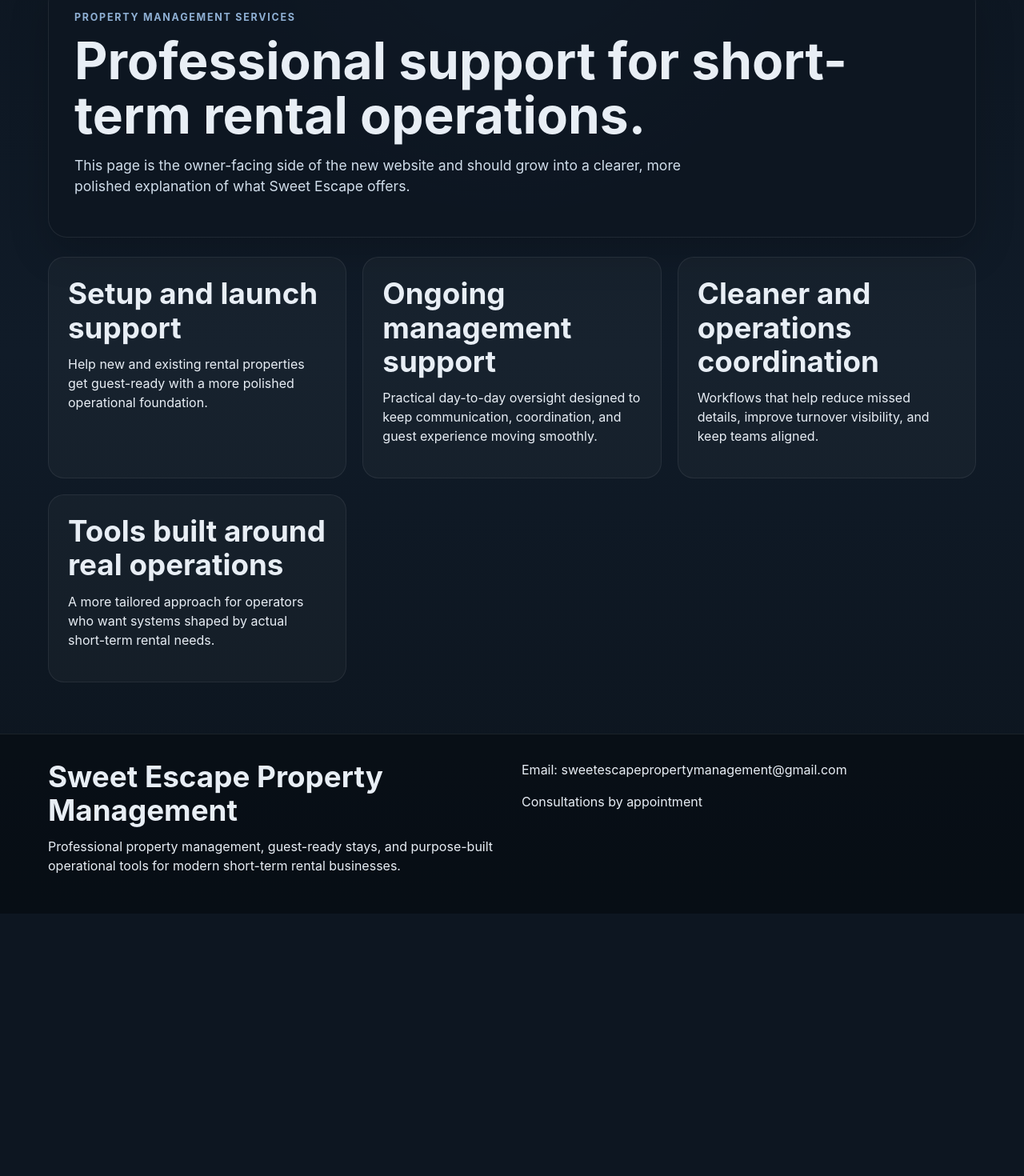
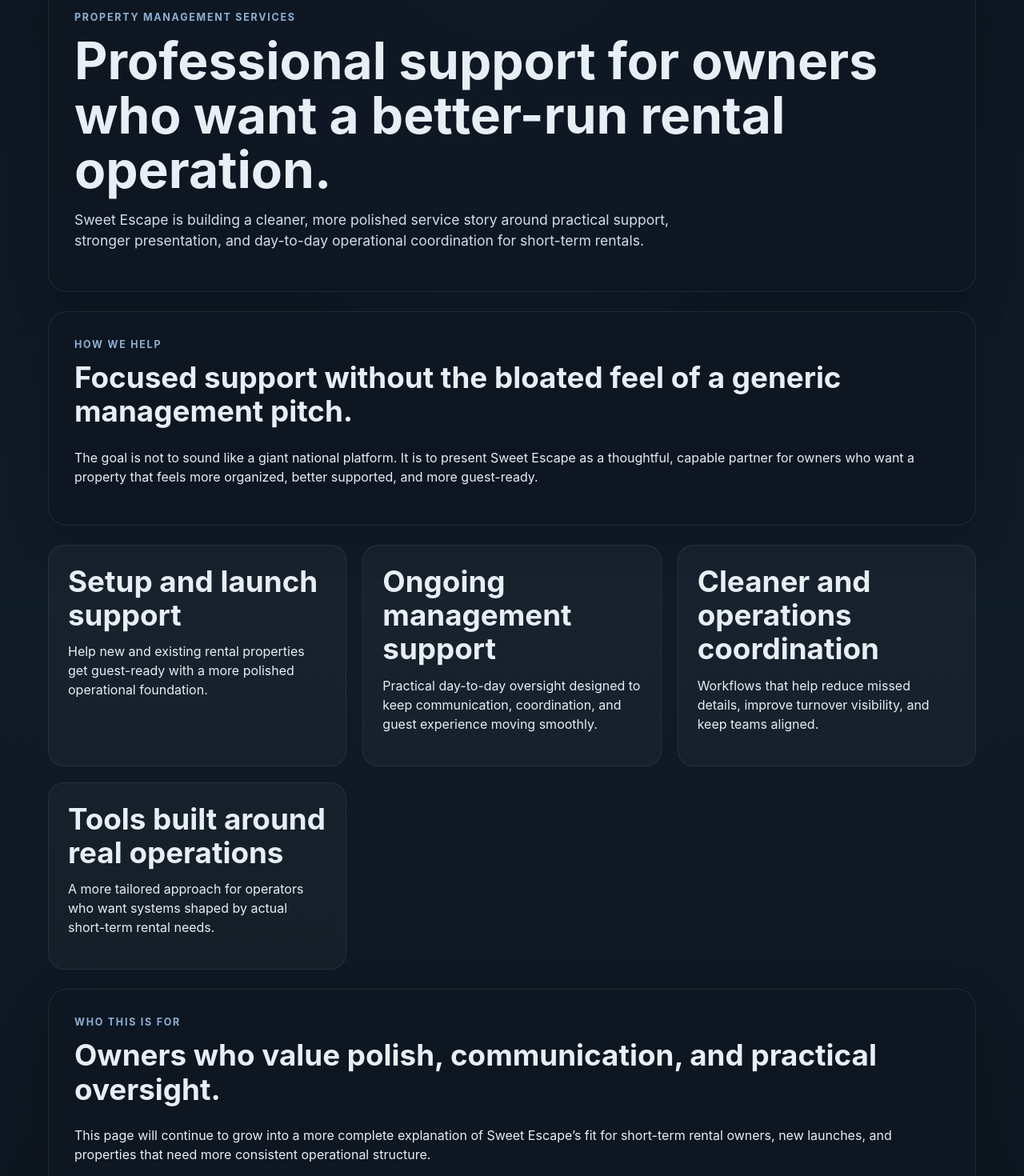
Before and after one commit to masterhavik/sweet-escape-website-2026, a React (Vite) app: page /services in a window 1280 px wide. Shown: the part 131-1601 px from the top of the page at 80% size. Before the commit the page ends 1273 px from the top, so only its background shows below. Built offline with nearby package versions, Linux system fonts and the light colour scheme.

Commit message:
Replace placeholder services page copy with polished first pass

```diff
--- a/src/pages/ServicesPage.tsx
+++ b/src/pages/ServicesPage.tsx
@@ -1,3 +1,4 @@
+import { Link } from 'react-router-dom';
 import { serviceHighlights } from '../data/services';
 
 export function ServicesPage() {
@@ -5,10 +6,22 @@
     <div className="page-stack">
       <section className="panel">
         <p className="eyebrow">Property management services</p>
-        <h1>Professional support for short-term rental operations.</h1>
+        <h1>Professional support for owners who want a better-run rental operation.</h1>
         <p className="lead">
-          This page is the owner-facing side of the new website and should grow into a clearer,
-          more polished explanation of what Sweet Escape offers.
+          Sweet Escape is building a cleaner, more polished service story around practical support,
+          stronger presentation, and day-to-day operational coordination for short-term rentals.
+        </p>
+      </section>
+
+      <section className="panel">
+        <div className="section-heading">
+          <p className="eyebrow">How we help</p>
+          <h2>Focused support without the bloated feel of a generic management pitch.</h2>
+        </div>
+        <p>
+          The goal is not to sound like a giant national platform. It is to present Sweet Escape as
+          a thoughtful, capable partner for owners who want a property that feels more organized,
+          better supported, and more guest-ready.
         </p>
       </section>
 
@@ -20,6 +33,23 @@
           </article>
         ))}
       </section>
+
+      <section className="panel">
+        <div className="section-heading">
+          <p className="eyebrow">Who this is for</p>
+          <h2>Owners who value polish, communication, and practical oversight.</h2>
+        </div>
+        <p>
+          This page will continue to grow into a more complete explanation of Sweet Escape’s fit for
+          short-term rental owners, new launches, and properties that need more consistent
+          operational structure.
+        </p>
+        <div className="button-row">
+          <Link className="button button--primary" to="/contact">
+            Start a Conversation
+          </Link>
+        </div>
+      </section>
     </div>
   );
 }
```
